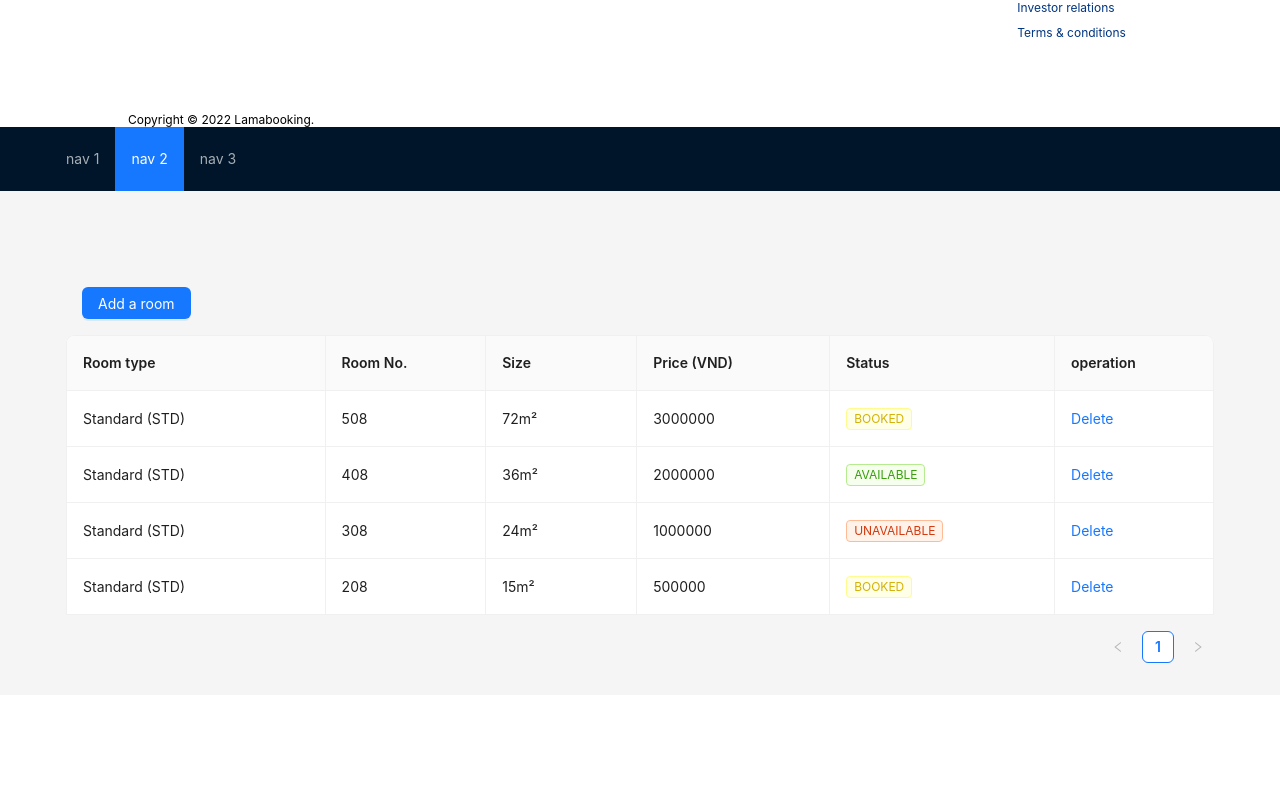
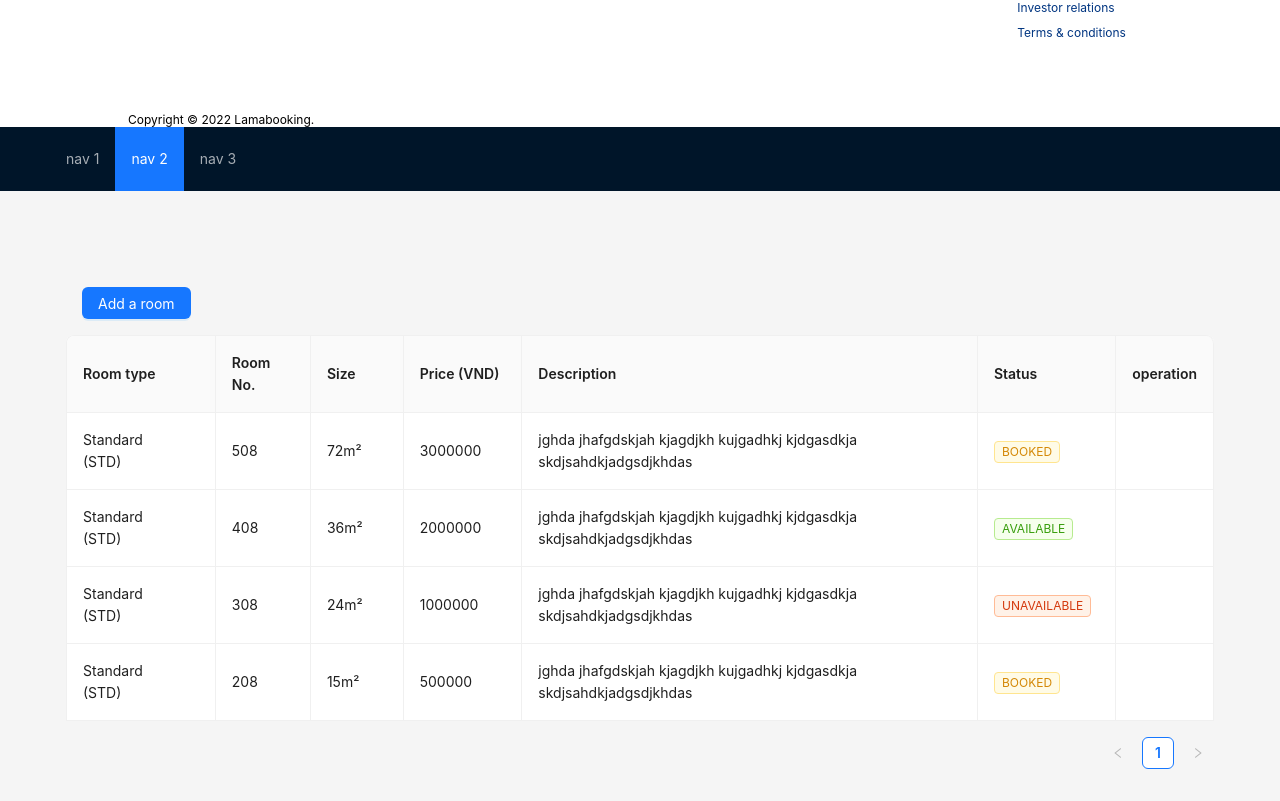
Before and after one commit to vyntt279/sa-d, a React (Create React App) app in the folder frontend/: page / in a window 1280 px wide. Shown: the part 1252-2053 px from the top of the page. Before the commit the page ends 1947 px from the top, so only its background shows below. Built offline with nearby package versions, Linux system fonts and the light colour scheme.

Commit message:
2022-11-23 v1

```diff
--- a/frontend/src/pages/admin/Room.tsx
+++ b/frontend/src/pages/admin/Room.tsx
@@ -1,6 +1,6 @@
 import React, { useContext, useEffect, useRef, useState } from 'react';
 import type { InputRef } from 'antd';
-import { Button, Form, Input, Popconfirm, Table, Tag, notification  } from 'antd';
+import { Button, Form, Input, Popconfirm, Table, Tag, notification } from 'antd';
 import type { FormInstance } from 'antd/es/form';
 import Item from 'antd/es/list/Item';
 import { SmileOutlined } from '@ant-design/icons';
@@ -8,7 +8,7 @@ import { SmileOutlined } from '@ant-design/icons';
 const EditableContext = React.createContext<FormInstance<any> | null>(null);
 
 interface Item {
-    key: string | number;
+    key: React.Key;
     classification: string[];
     RNo: number;
     size: string;
@@ -122,6 +122,7 @@ interface DataType {
     size: string;
     price: number;
     status: string[];
+    description: string;
 }
 
 type ColumnTypes = Exclude<EditableTableProps['columns'], undefined>;
@@ -135,6 +136,7 @@ const Room: React.FC = () => {
             size: 72 + "m²",
             price: 3000000,
             status: ['Booked'],
+            description: 'jghda jhafgdskjah kjagdjkh kujgadhkj kjdgasdkja skdjsahdkjadgsdjkhdas',
         },
         {
             key: '1',
@@ -143,6 +145,7 @@ const Room: React.FC = () => {
             size: 36 + "m²",
             price: 2000000,
             status: ['Available'],
+            description: 'jghda jhafgdskjah kjagdjkh kujgadhkj kjdgasdkja skdjsahdkjadgsdjkhdas',
         },
         {
             key: '2',
@@ -151,6 +154,7 @@ const Room: React.FC = () => {
             size: 24 + "m²",
             price: 1000000,
             status: ['Unavailable'],
+            description: 'jghda jhafgdskjah kjagdjkh kujgadhkj kjdgasdkja skdjsahdkjadgsdjkhdas',
         },
         {
             key: '3',
@@ -159,6 +163,7 @@ const Room: React.FC = () => {
             size: 15 + "m²",
             price: 500000,
             status: ['Booked'],
+            description: 'jghda jhafgdskjah kjagdjkh kujgadhkj kjdgasdkja skdjsahdkjadgsdjkhdas',
         },
     ]);
 
@@ -206,8 +211,14 @@ const Room: React.FC = () => {
             editable: true,
         },
         {
+            title: 'Description',
+            dataIndex: 'description',
+            editable: true,
+        },
+        {
             title: 'Status',
             dataIndex: 'status',
+            editable: false,
             render: (status: string[]) => (
                 <span>
                     {status.map((status) => {
@@ -216,7 +227,7 @@ const Room: React.FC = () => {
                             color = 'volcano';
                         }
                         else if (status === 'Booked') {
-                            color = 'yellow';
+                            color = 'gold';
                         }
                         return (
                             <Tag color={color} key={status}>
@@ -230,14 +241,34 @@ const Room: React.FC = () => {
         {
             title: 'operation',
             dataIndex: 'operation',
-            render:() => <a>Delete</a>
-            // render: (_,record:{key: React.Key},any) =>
-            //     dataSource.length >= 1 ? (
-            //         <Popconfirm title="Sure to delete?" onConfirm={() => handleDelete(record.key)}>
-            //             <a>Delete</a>
-            //         </Popconfirm>
-            //     ) : null,
+            // render: (_, record: { key: React.Key }) =>
+            //   dataSource.length >= 1 ? (
+            //     <Popconfirm title="Sure to delete?" onConfirm={() => handleDelete(record.key)}>
+            //       <a>Delete</a>
+            //     </Popconfirm>
+            //   ) : null,
           },
+        // {
+        //     title: 'operation',
+        //     dataIndex: 'operation',
+        //     // render: () => <a>Delete</a>
+        //     render: (_,record:{key: React.Key},any) =>
+        //         dataSource.length >= 1 ? (
+        //             <Popconfirm title="Sure to delete?" onConfirm={() => handleDelete(record.key)}>
+        //                 <a>Delete</a>
+        //             </Popconfirm>
+        //         ):
+        //     render: (text, record:{key: React.Key}, number) =>    //second render
+        //         dataSource.length >= 1 ? (
+        //             <Popconfirm
+        //                 title="Sure to delete?"
+        //                 onConfirm={() => handleDelete(record.key)}
+        //             >
+        //                 <a>Delete</a>
+        //             </Popconfirm>
+        //         ) : null
+        //     render: (_, record:{key: React.Key}) => handleDelete(record.key),
+        // },
     ];
 
     const handleAdd = () => {
@@ -248,6 +279,7 @@ const Room: React.FC = () => {
             size: 0 + "m²",
             price: 0,
             status: ['Available'],
+            description: 'N/A',
         };
         setDataSource([...dataSource, newData]);
         setCount(count + 1);
@@ -289,7 +321,7 @@ const Room: React.FC = () => {
 
     return (
         <div>
-            <Button onClick={function(event){ handleAdd(); openNotification()}} type="primary" style={{ margin: 16 }} >
+            <Button onClick={function (event) { handleAdd(); openNotification() }} type="primary" style={{ margin: 16 }} >
                 Add a room
             </Button>
             <Table
```
Also changed, not shown: frontend/package.json (+8 -3 lines), 2 other files (tests, documents, lock files or other folders). Lines whose indentation alone changed are shown as unchanged.
